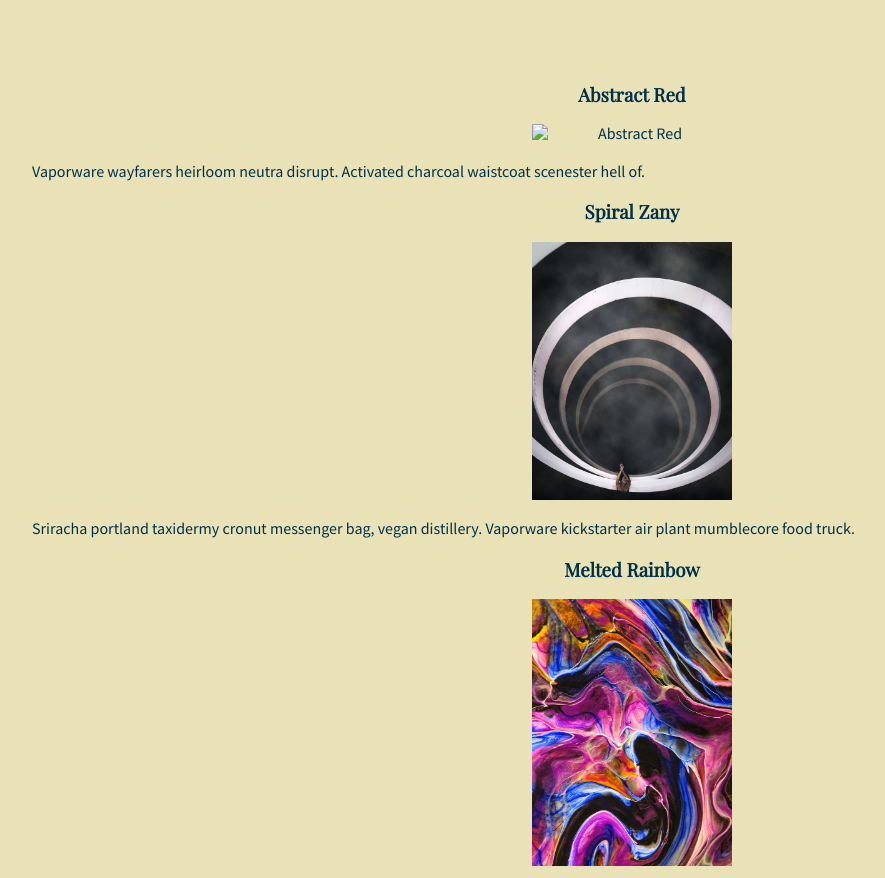
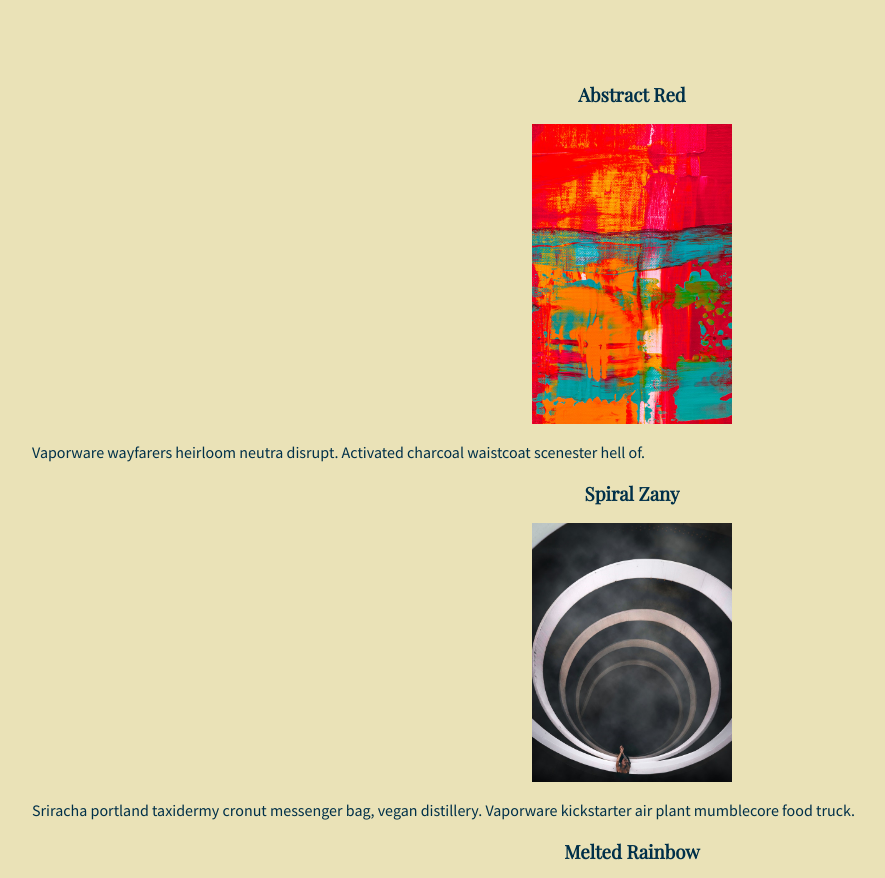
Before and after one commit to Chris-topher1/Pete-Thinkful, a plain HTML site: page index.html in a window 1280 px wide. Shown: the part 1060-1938 px from the top of the page, without its empty margins (8-893 px from the left). Drawn offline with nearby package versions, Linux system fonts and the light colour scheme; files whose address does not match are found by name.

Commit message:
Update index.html

```diff
--- a/index.html
+++ b/index.html
@@ -71,7 +71,7 @@
       <article>
         <h3>Abstract Red</h3>
      <div>
-          <img src="images/abstract-red.png" alt="Abstract Red">
+          <img src="abstract-red.png" alt="Abstract Red">
      </div>
         <p>Vaporware wayfarers heirloom neutra disrupt. Activated charcoal
         waistcoat scenester hell of.</p>
```
